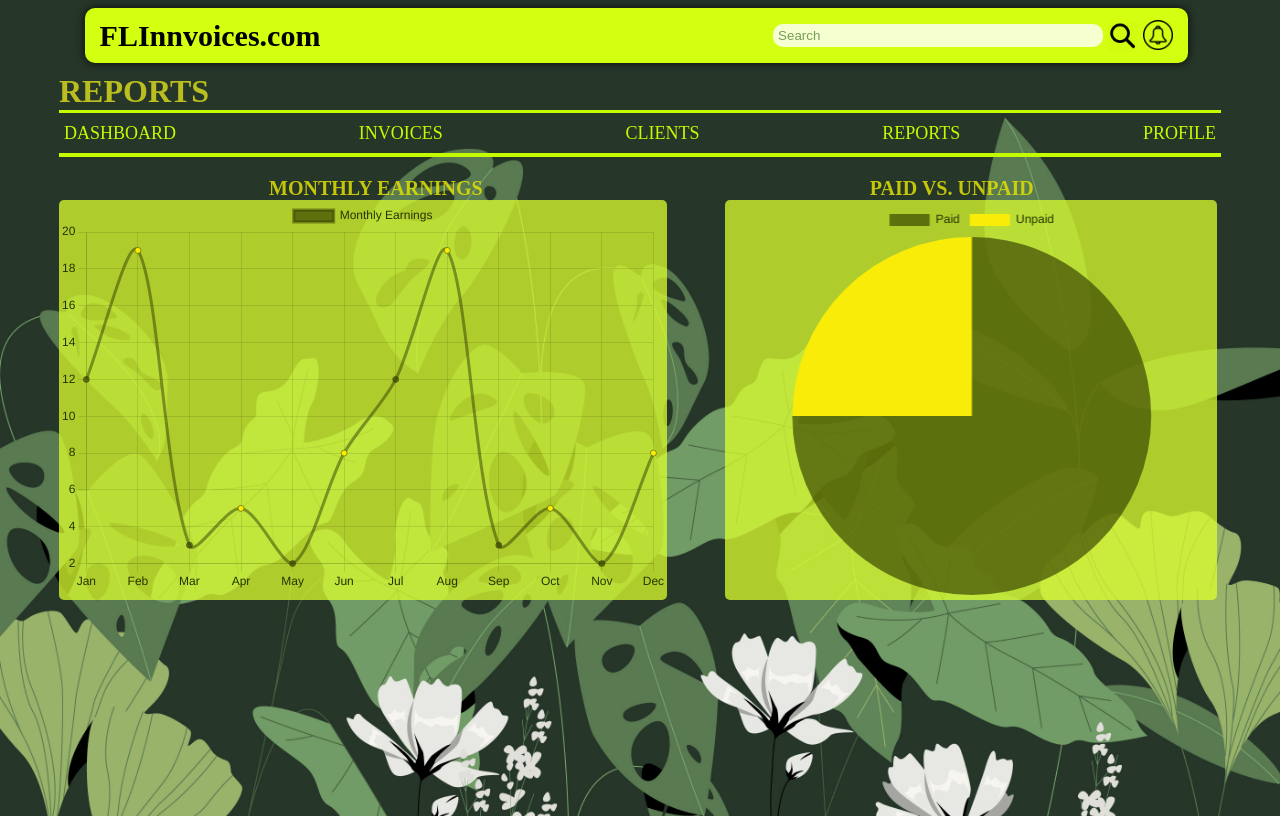
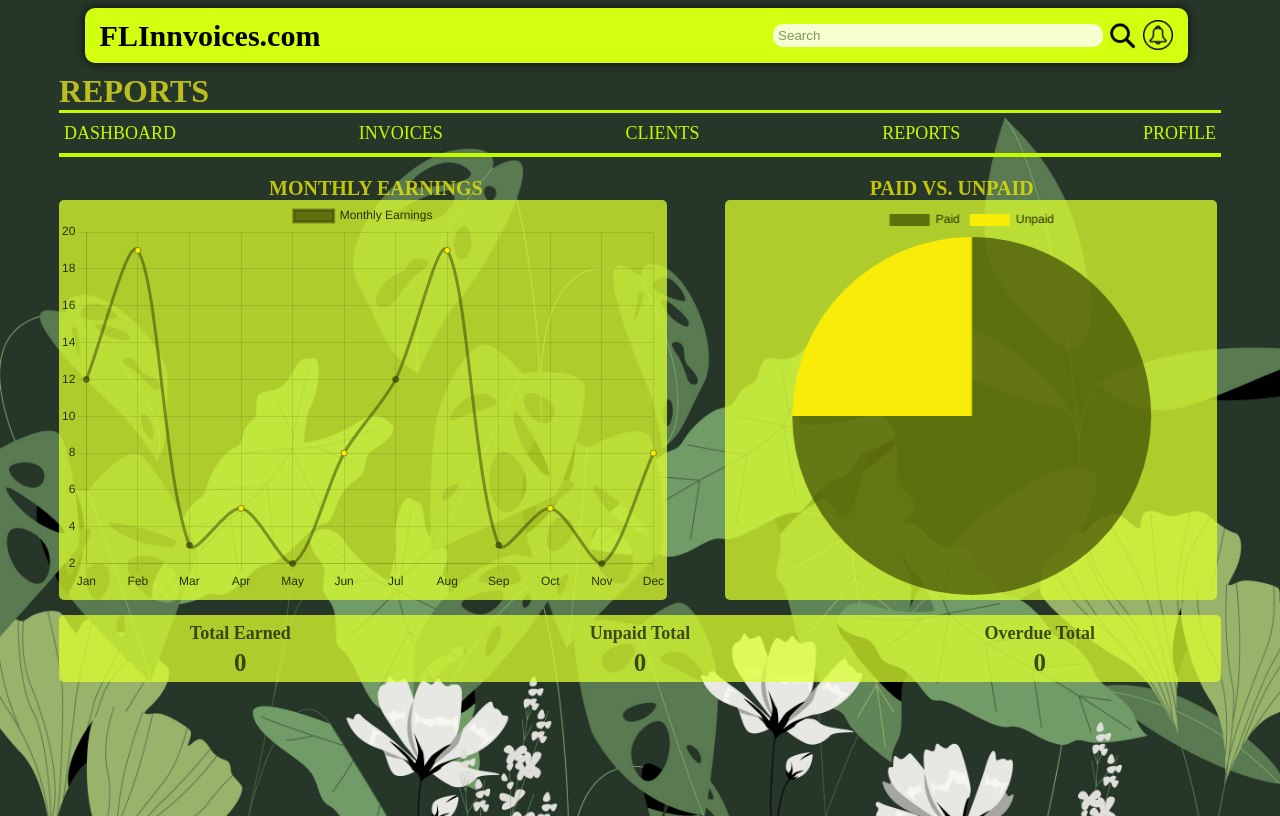
Before and after one commit to javonm63/Portfolio-P2, a React (Vite) app in the folder P2-frontend/: page /fl/reports in a window 1280 px wide. Built offline with nearby package versions, Linux system fonts and the light colour scheme.

Commit message:
frontend update: totals card and styles added - reports page complete

```diff
--- /dev/null
+++ b/P2-frontend/src/components/reportsTotalsCard.jsx
@@ -0,0 +1,22 @@
+import '../styles/reportsTotalsCard.css'
+
+function TotalsCard() {
+    return (
+        <div className='totalsCard-main-container'>
+            <div className='totals-containers'>
+                <h4 className='totals-titles'>Total Earned</h4>
+                <p className='totals-info'>0</p>
+            </div>
+            <div className='totals-containers'>
+                <h4 className='totals-titles'>Unpaid Total</h4>
+                <p className='totals-info'>0</p>
+            </div>
+            <div className='totals-containers'>
+                <h4 className='totals-titles'>Overdue Total</h4>
+                <p className='totals-info'>0</p>
+            </div>
+        </div>
+    )
+}
+
+export default TotalsCard
--- a/P2-frontend/src/pages/fl-reports.jsx
+++ b/P2-frontend/src/pages/fl-reports.jsx
@@ -4,6 +4,7 @@ import Searchbar from "../components/searchbar.jsx";
 import WebNavbar from "../components/webNav.jsx";
 import ReportsGraphCard from '../components/reportsGraphCard.jsx';
 import PieGraphCard from '../components/pieGraph.jsx';
+import TotalsCard from '../components/reportsTotalsCard.jsx';
 
 function FlReports() {
     const navbarHook = navbarHooks()
@@ -31,6 +32,7 @@ function FlReports() {
                     <PieGraphCard />
                 </div>
             </div>
+            <TotalsCard />
         </div>
     )
 }
--- a/P2-frontend/src/styles/fl-reports.css
+++ b/P2-frontend/src/styles/fl-reports.css
@@ -20,14 +20,6 @@
     width: 45%;
     font-size: 20px;
     text-align: center;
-}
-#PvsUP-title-mob {
-    margin: 0;
-    width: 45%;
-    font-size: 20px;
-    text-align: center;
-    display: none;
-    color: rgba(225, 225, 2, 0.842);
 }
 .reports-main-container {
     width: 90.5vw;
@@ -70,7 +62,4 @@
     #monthly-title {
         width: 90vw;
     }
-    #PvsUP-title-mob {
-        display: flex;
-    }
 }
--- /dev/null
+++ b/P2-frontend/src/styles/reportsTotalsCard.css
@@ -0,0 +1,31 @@
+.totalsCard-main-container {
+    border-radius: 5px;
+    margin-top: 15px;
+    display: flex;
+    align-items: center;
+    justify-content: space-between;
+    padding-left: 10px;
+    padding-right: 10px;
+    background-color: rgba(220, 255, 47, 0.752);
+}
+.totals-containers {
+    width: 30%;
+    display: flex;
+    flex-direction: column;
+    align-items: center;
+    justify-content: center;
+}
+.totals-titles {
+    margin: 0;
+    margin-top: 7.5px;
+    margin-bottom: 5px;
+    font-size: 18px;
+    color: rgba(20, 30, 0, 0.769);
+}
+.totals-info {
+    margin: 0;
+    margin-bottom: 5px;
+    font-size: 25px;
+    font-weight: bold;
+    color: rgba(20, 30, 0, 0.769);
+}
```
